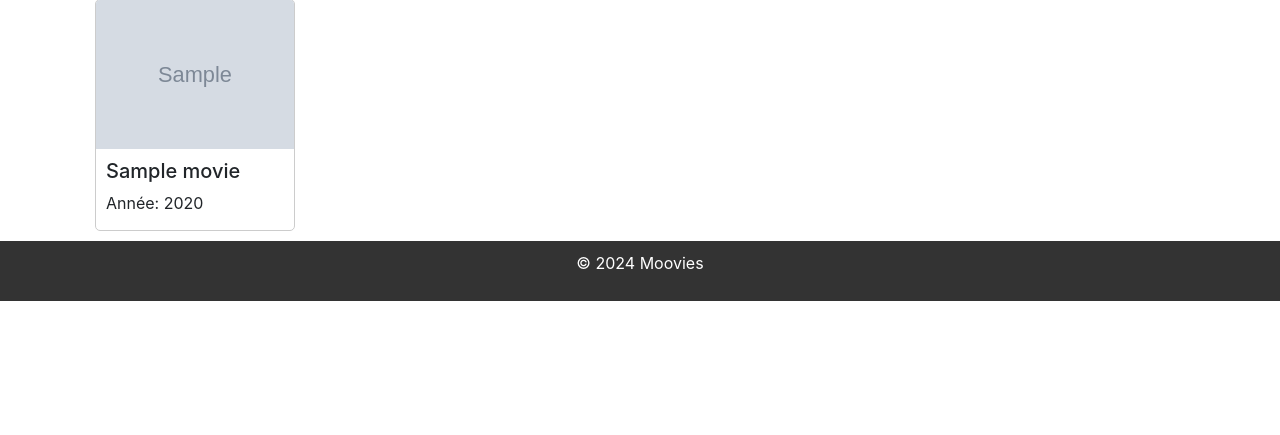
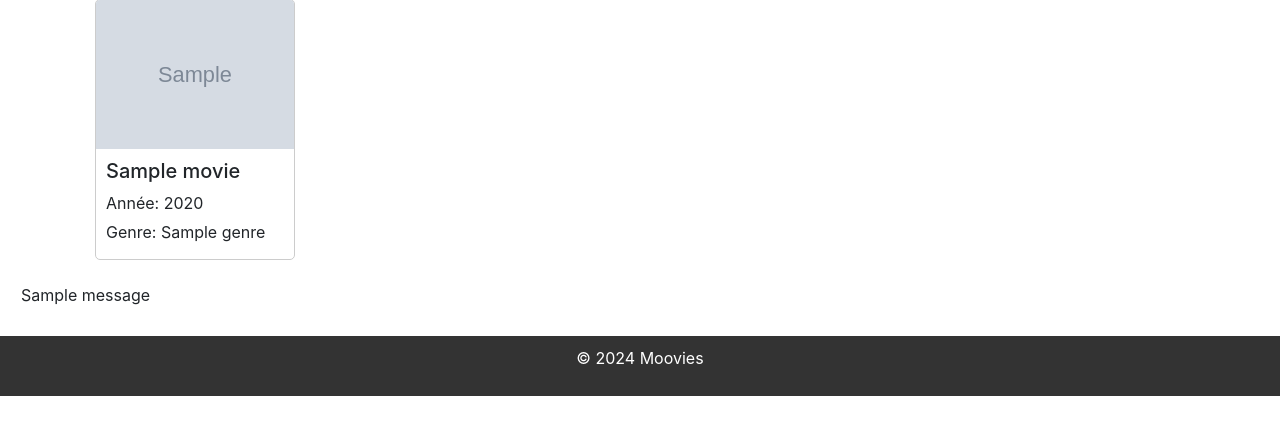
Before and after one commit to abougma/Django-Moovies, a Django app: template moovies/templates/moovie/searchFilm.html in a window 1280 px wide. Shown: the part 233-668 px from the top of the page. Run offline with Django 5.2, Linux system fonts and the light colour scheme; the template is opened without the code that fills it: most values are stand-ins (such as "Sample title", 1, 10 or a date in 2020); grey boxes marked "Sample" are stand-in pictures; one stand-in notice (Sample message) is shown; some libraries are stand-ins or nearby versions.

Commit message:
Feat: udapte searchFilm.html

```diff
--- a/moovies/templates/moovie/searchFilm.html
+++ b/moovies/templates/moovie/searchFilm.html
@@ -3,7 +3,7 @@
 <head>
     <meta charset="UTF-8">
     <meta name="viewport" content="width=device-width, initial-scale=1.0">
-    <title>Liste des films</title>
+    <title>Moovies</title>
     <link rel="stylesheet" href="https://stackpath.bootstrapcdn.com/bootstrap/4.5.2/css/bootstrap.min.css">
     <style>
         .movie-container {
@@ -81,11 +81,23 @@
                     <div class="movie-details">
                         <h5 class="movie-title">{{ movie.title }}</h5>
                         <p class="movie-year">Année: {{ movie.year }}</p>
+                        <p class="movie-year">Genre: {{ movie.genre }}</p>
                     </div>
                 </div>
             {% endfor %}
         </div>
     </div>
+    {% if messages %}
+    {% for message in messages %}
+        {% if forloop.first %}
+            <div class="alert alert-{{ message.tags|default:'info'|lower|cut:'error'|add:'danger' }}">
+                {{ message }}
+            </div>
+        {% endif %}
+    {% endfor %}
+    {% endif %}
+
+
 
     <footer>
         <p>&copy; 2024 Moovies</p>
```
